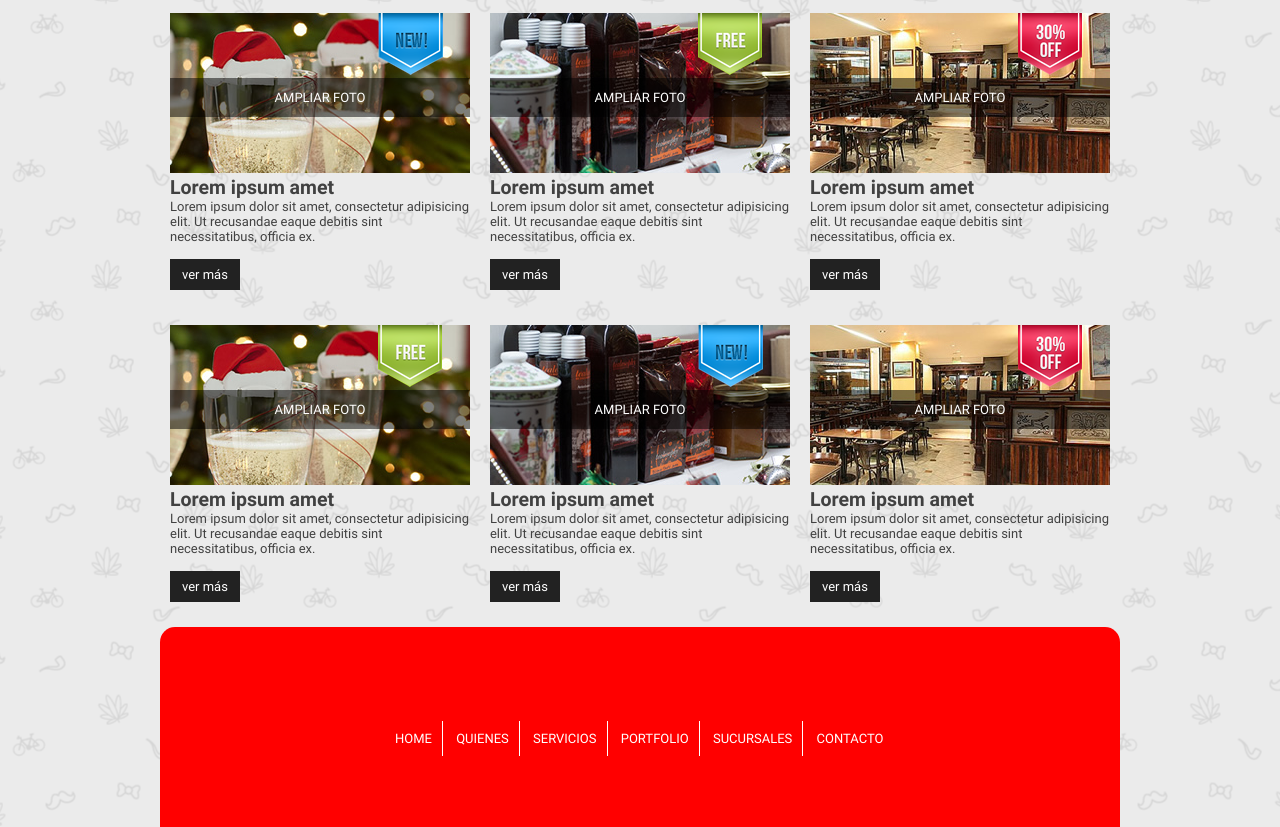
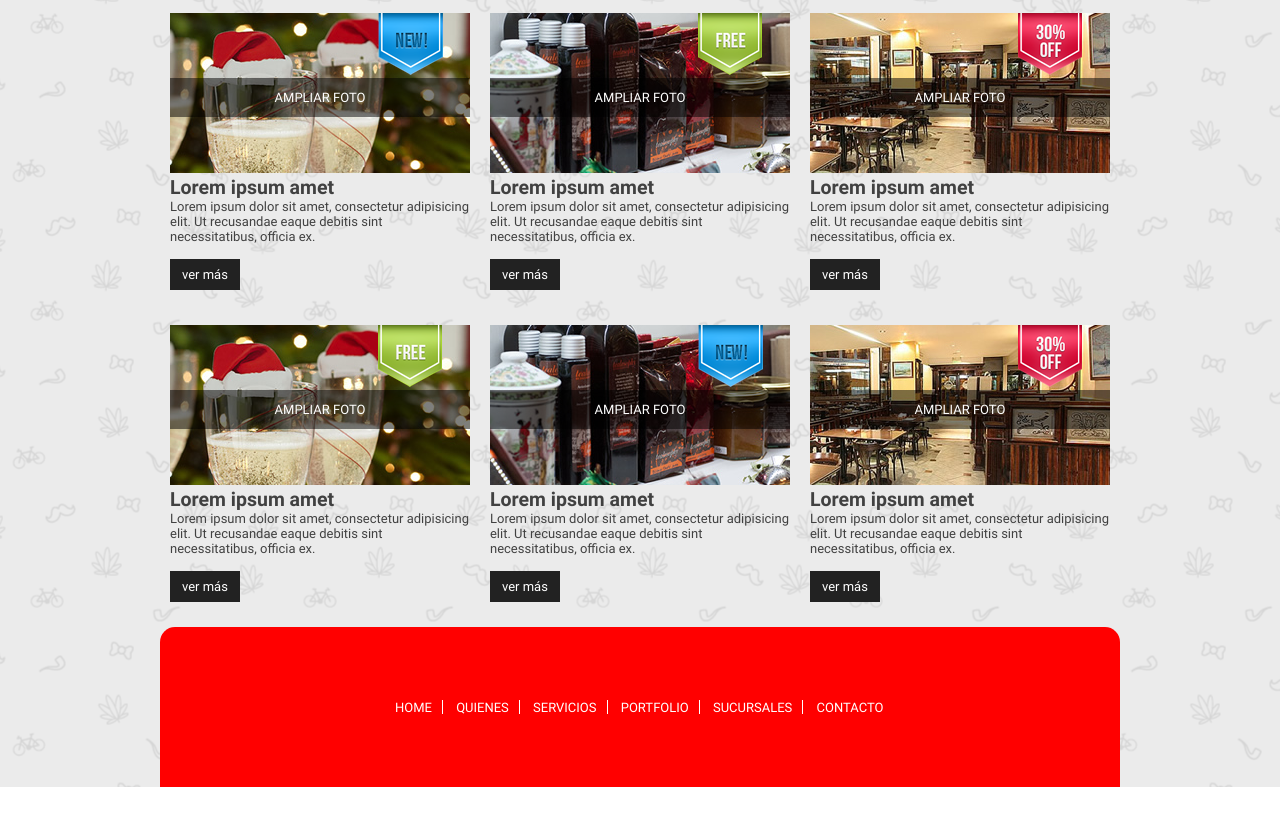
Before and after one commit to Yanioconjota/dh-kitchening, a plain HTML site: page index.html in a window 1280 px wide. Shown: the part 573-1400 px from the top of the page. After the commit the page ends 1360 px from the top, so only its background shows below. Drawn offline with Linux system fonts and the light colour scheme; a web font is replaced by a local one.

Commit message:
Se actualizó css

```diff
--- a/css/mediaqueries.css
+++ b/css/mediaqueries.css
@@ -14,9 +14,9 @@
 
 /* Extra Small Devices, Phones - Landscape 640 */
 
-@media only screen and (min-width : 640px) {
+/* @media only screen and (min-width : 640px) {
 
-}
+} */
 
 /* Small Devices, Tablets 768 */
 @media only screen and (min-width : 768px) {
--- a/css/styles.css
+++ b/css/styles.css
@@ -164,18 +164,25 @@ ul li {
   background-color: red;
   display: block;
   float: left;
-  height: 200px;
+  height: 160px;
   border-top-left-radius: 15px;
   border-top-right-radius: 15px;
+  position: relative;
 }
 
 
 .main-footer ul {
   display: block;
-  margin: 0 auto;
+  position: absolute;
   width: 510px;
   box-sizing: border-box;
-  margin-top: 10%;
+  top: 0px;
+  bottom: 0px;
+  height: 14px;
+  margin: auto;
+  left: 0px;
+  right: 0px;
+  overflow: hidden;
 }
 
 .main-footer ul li {
@@ -186,10 +193,10 @@ ul li {
   color: #fff;
   text-transform: uppercase;
   border-right: 1px solid #fff;
-  padding: 10px;
+  padding: 4px 10px;
   text-transform: uppercase;
+  box-sizing: border-box;
 }
-
 
 .main-footer ul li:last-child a {
   border-right: none;
```
